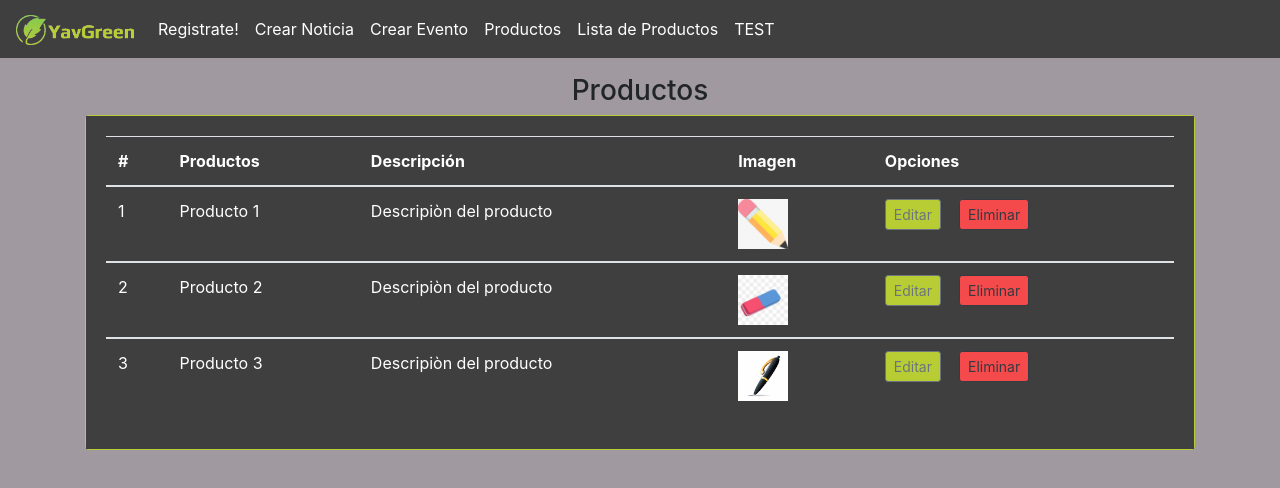
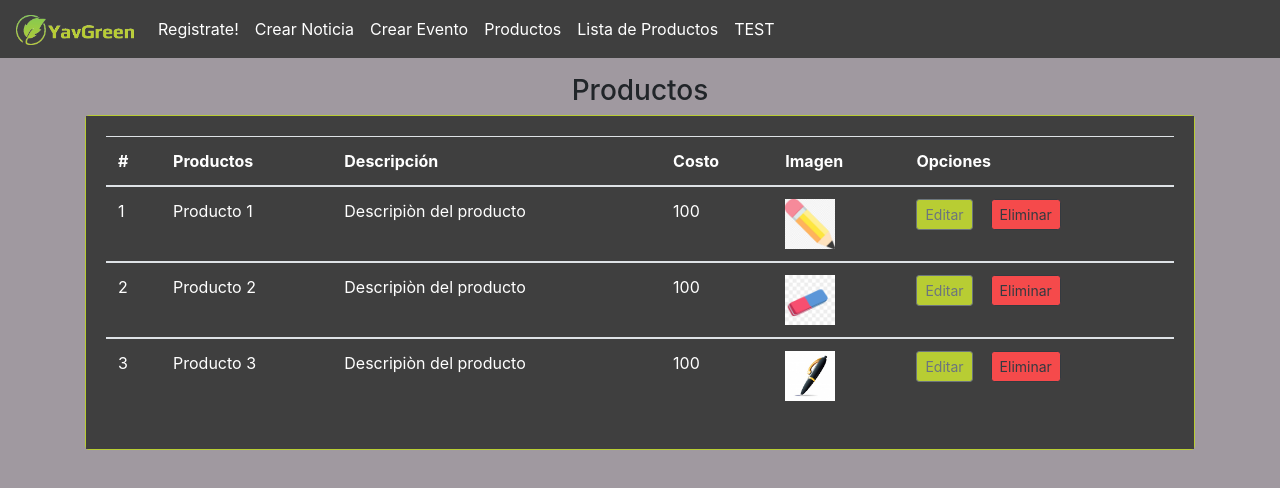
Before and after one commit to BX41FORCE/YavGren-Proyecto-5-Semestre, an Angular app in the folder YavGreen/: page /lista in a window 1280 px wide. Shown: the top 488 px of the page. Built offline with nearby package versions, Linux system fonts and the light colour scheme; what ngx-qrcode2 would draw is missing.

Commit message:
muchas coas echas que no tengo ni idea

```diff
--- a/YavGreen/src/app/lista/lista.component.html
+++ b/YavGreen/src/app/lista/lista.component.html
@@ -8,6 +8,7 @@
                 <th scope="col-sm-2" style="color: white;">#</th>
               <th scope="col-sm-2" style="color: white;">Productos</th>
               <th scope="col-sm-6" style="color: white;">Descripción</th>
+              <th scope="col-sm-2" style="color: white;">Costo</th>
               <th scope="col-sm-2" style="color: white;">Imagen</th>
               <th scope="col-sm-2" style="color: white;">Opciones</th>
             </thead>
@@ -16,6 +17,7 @@
                 <td scope="col-sm-2" style="color: white;">{{pro.numero}}</td>
                 <td scope="col-sm-2" style="color: white;">{{pro.titulo}}</td>
                 <td scope="col-sm-6" style="color: white;">{{pro.descripcion}}</td>
+                <td scope="col-sm-2" style="color: white;">{{pro.costo}}</td>
                 <td scope="col-sm-2" style="color: white;">
                 <img src="{{pro.img}}" width="50" height="50" >
                 </td>
--- a/YavGreen/src/app/lista/lista.component.ts
+++ b/YavGreen/src/app/lista/lista.component.ts
@@ -12,11 +12,12 @@ export class ListaComponent implements OnInit {
     titulo:null,
     descripcion:null,
     img : null ,
+    costo:null,
   }
 
-  producto = [{numero:'1',titulo:'Producto 1', descripcion:'Descripiòn del producto',img:'assets/img/producto1.jpg'},
-  {numero:'2',titulo:'Producto 2', descripcion:'Descripiòn del producto', img:'assets/img/producto2.jpg'},
-  {numero:'3',titulo:'Producto 3', descripcion:'Descripiòn del producto' ,img:'assets/img/producto3.jpg'},
+  producto = [{numero:'1',titulo:'Producto 1', descripcion:'Descripiòn del producto',img:'assets/img/producto1.jpg', costo:100 },
+  {numero:'2',titulo:'Producto 2', descripcion:'Descripiòn del producto', img:'assets/img/producto2.jpg' ,costo:100},
+  {numero:'3',titulo:'Producto 3', descripcion:'Descripiòn del producto' ,img:'assets/img/producto3.jpg',costo:100 },
   ];
   constructor() { }
 
```
